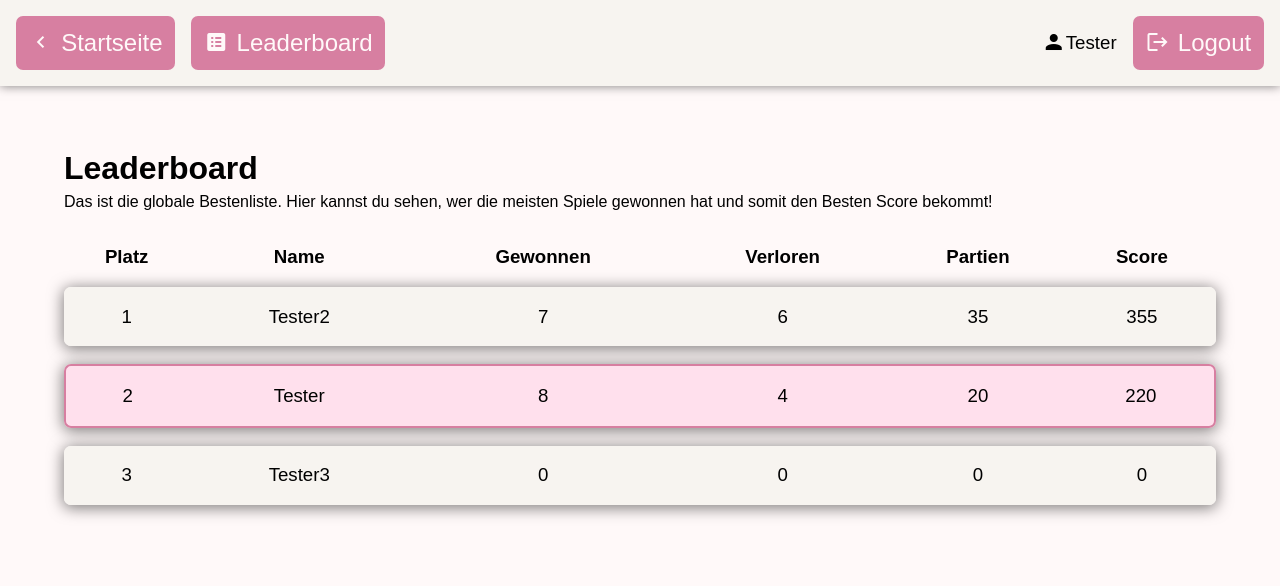
After one commit to Unbekannt28/tic-tac-toe, a Flask app: page /leaderboard in a window 1280 px wide. The commit adds this page. Shown: the top 586 px of the page. Run offline with Flask 3, Linux system fonts and the light colour scheme; a user stored in the database is signed in; data comes from the database, SQL or seed files in the repository; both versions use the stored data as it was after the commit.

Commit message:
Added leaderboard and basic score system

```diff
--- a/app.py
+++ b/app.py
@@ -139,5 +139,19 @@ def play():
     fields = [["", "", ""], ["", "", ""], ["", "", ""]]
     return render_template("tictactoe_game.html", columns = fields)
 
+# Leaderboard
+@app.route("/leaderboard")
+def leaderboard():
+    # Database communication
+    con = sqlite3.connect("database.db")
+    cur = con.cursor()
+    response = cur.execute("SELECT name, games_won, games_lost, games_played, (games_played * 10 + games_won * 5 - games_lost * 5) AS score FROM users ORDER BY score DESC")
+    data = response.fetchall()
+    con.close()
+
+    print(data)
+
+    return render_template("leaderboard.html", users=data)
+
 if __name__ == "__main__":
     app.run(debug=True)
--- /dev/null
+++ b/static/css/leaderboard.css
@@ -0,0 +1,37 @@
+table {
+    border-spacing: 0 1em;
+    font-size: 14pt;
+    width: 100%;
+}
+
+td {
+    padding: 1em 0.5em;
+    text-align: center;
+    background: var(--background_color_secondary);
+}
+
+.first-td {
+    border-radius: 7px 0 0 7px;
+}
+
+.last-td {
+    border-radius: 0 7px 7px 0;
+}
+
+.entry {
+    background: none;
+}
+
+.highlight td {
+    background: var(--main_color_hightlight);
+    border-top: 2px solid var(--main_color);
+    border-bottom: 2px solid var(--main_color);
+}
+
+.highlight .first-td {
+    border-left: 2px solid var(--main_color);
+}
+
+.highlight .last-td {
+    border-right: 2px solid var(--main_color);
+}
--- a/static/css/main.css
+++ b/static/css/main.css
@@ -2,6 +2,7 @@
     --main_color: #D77FA1;
     --main_color_hover: #C76F91;
     --main_color_disabled: #B75F81;
+    --main_color_hightlight: #ffe0ed;
     --background_color: #FFF9F9;
     --background_color_secondary: #F7F4F0;
     --o_color: #BFB1DF;
--- /dev/null
+++ b/templates/leaderboard.html
@@ -0,0 +1,70 @@
+<!DOCTYPE html>
+<html lang="en">
+<head>
+    <link rel="stylesheet" href="css/main.css">
+    <link rel="stylesheet" href="https://cdn.jsdelivr.net/npm/@mdi/font@7.4.47/css/materialdesignicons.min.css"><!--Material Design Icons-->
+    <link rel="stylesheet" href="css/leaderboard.css">
+    <meta charset="UTF-8">
+    <meta name="viewport" content="width=device-width, initial-scale=1.0">
+    <title>Tic Tac Toe</title>
+</head>
+<body>
+    <div class="header">
+        <div class="left-section">
+            <a href="/" class="icon-text-button">
+                <span class="mdi mdi-chevron-left"></span>
+                <p>Startseite</p>
+            </a>
+            <a href="leaderboard" class="icon-text-button">
+                <span class="mdi mdi-list-box"></span>
+                <p>Leaderboard</p>
+            </a>
+        </div>
+        <div class="right-section">
+            {% if session["logged_in"] %}
+                <div class="username-display">
+                    <span class="mdi mdi-account"></span>
+                    <p class="username-display">{{session["username"]}}</p>
+                </div>
+                <a href="login/end_session" class="icon-text-button">
+                    <span class="mdi mdi-logout"></span>
+                    <p>Logout</p>
+                </a>
+            {% else %}
+                <a href="login" class="icon-text-button">
+                    <span class="mdi mdi-account-outline"></span>
+                    <p>Login</p>
+                </a>
+            {% endif %}
+        </div>
+    </div>
+    <div class="content">
+        <h1>Leaderboard</h1>
+        <p>Das ist die globale Bestenliste. Hier kannst du sehen, wer die meisten Spiele gewonnen hat und somit den Besten Score bekommt!</p>
+        <table>
+            <tr>
+                <th>Platz</th>
+                <th>Name</th>
+                <th>Gewonnen</th>
+                <th>Verloren</th>
+                <th>Partien</th>
+                <th>Score</th>
+            </tr>
+            {% for user in users %}
+                {% if user[0] == session["username"] %}
+                    <tr class="highlight entry">
+                {% else %}
+                    <tr class="entry">
+                {% endif %}
+                        <td class="first-td">{{loop.index}}</td>
+                        <td>{{user[0]}}</td>
+                        <td>{{user[1]}}</td>
+                        <td>{{user[2]}}</td>
+                        <td>{{user[3]}}</td>
+                        <td class="last-td">{{user[4]}}</td>
+                    </tr>
+            {% endfor %}
+        </table>
+    </div>
+</body>
+</html>
```
Also changed, not shown: database.db.
